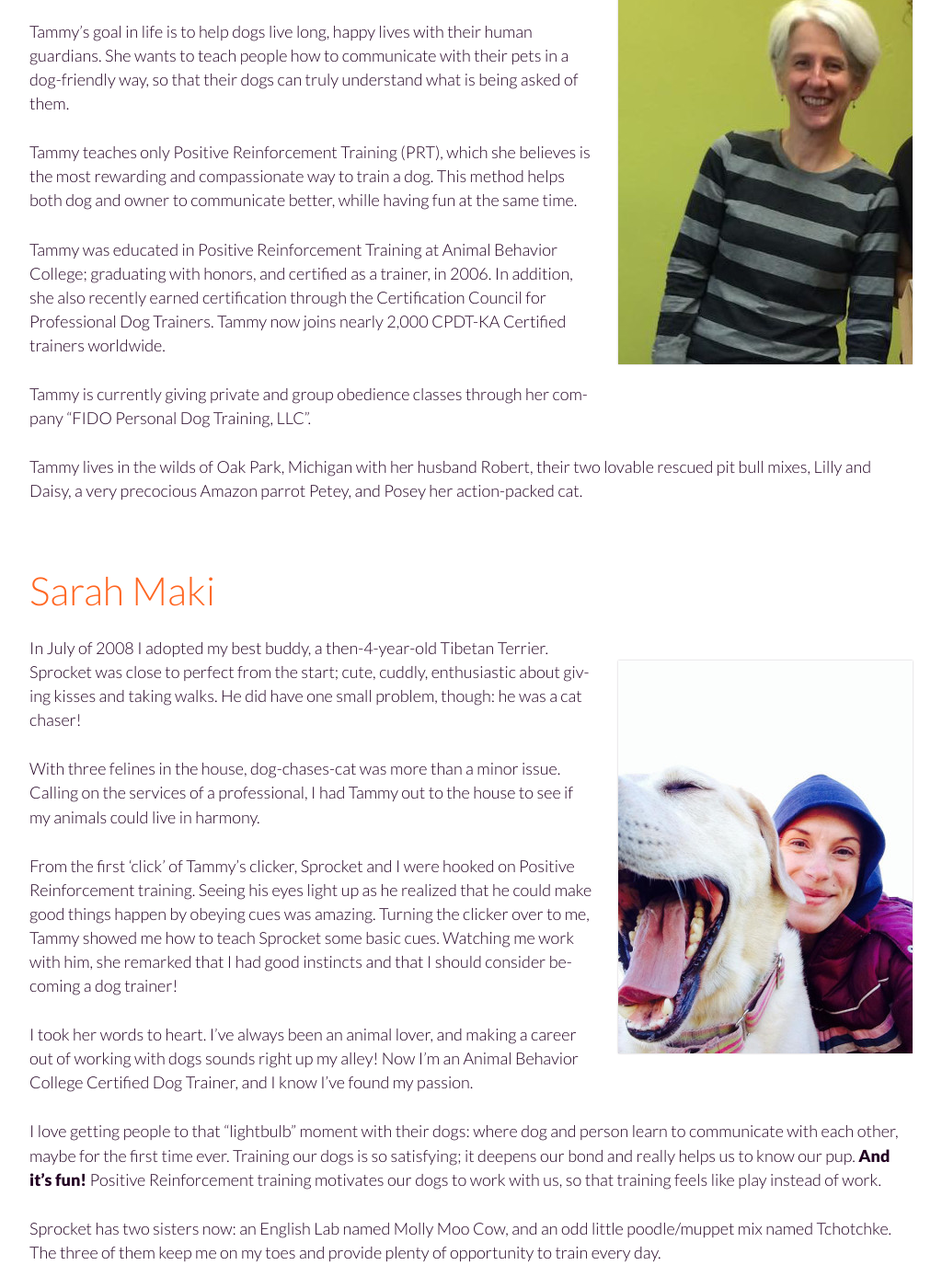
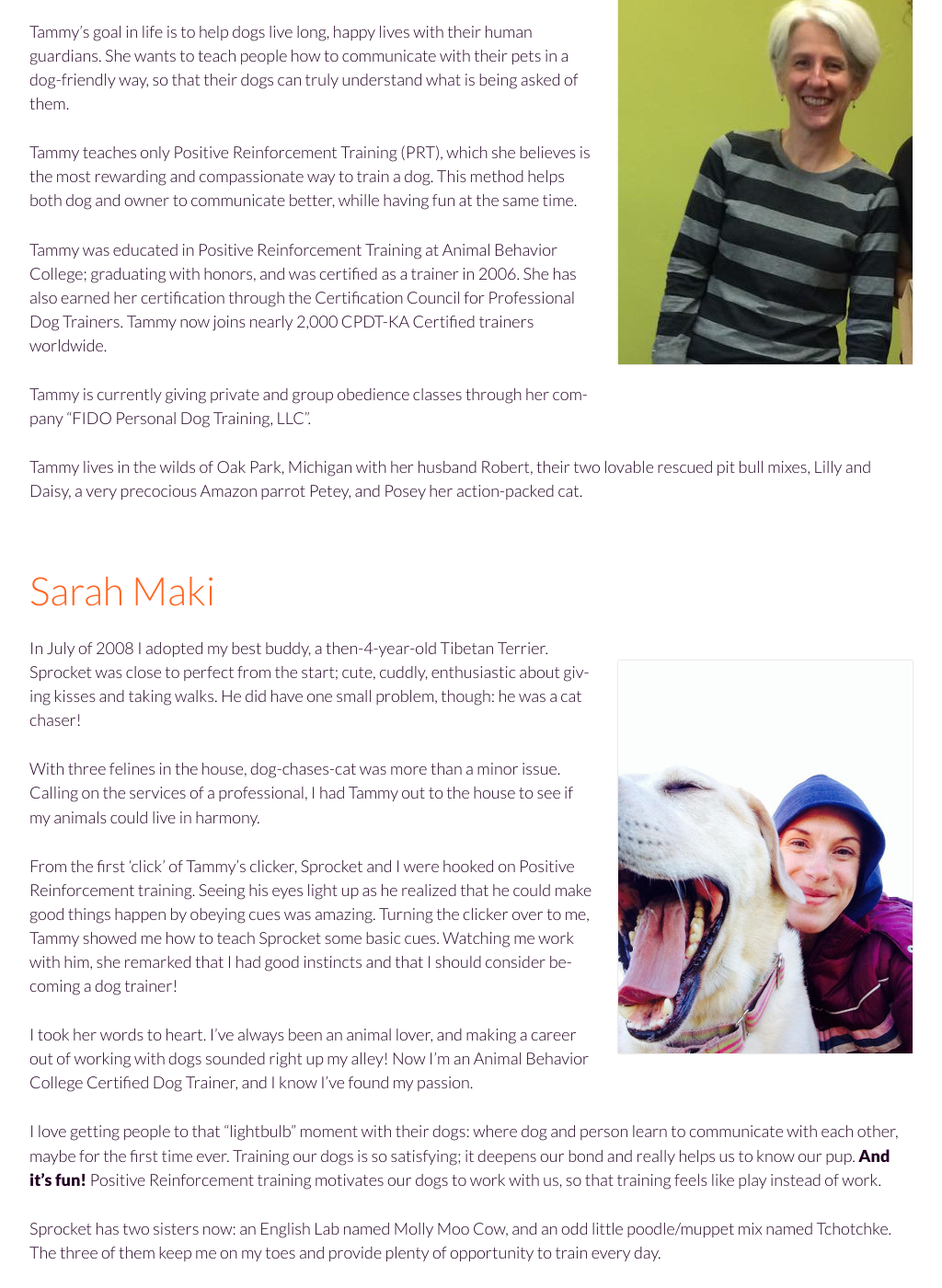
Before and after one commit to fidodogtraining/fidodogtraining.github.io, a Jekyll site: the page built from _autopages/about.md, in a window 1280 px wide and 1400 px high, scrolled down 1015 px. Shown: the whole window at 92% size, without its empty margins (128-1152 px from the left). Built offline with Jekyll 4.4.1, drawn with Linux system fonts in a browser that asks for light colours; Markdown is read by kramdown in place of the engine named in the settings.

Commit message:
Update about.md

```diff
--- a/_autopages/about.md
+++ b/_autopages/about.md
@@ -26,7 +26,7 @@ and compassionate way to train a dog. This method helps both dog and owner to co
 whille having fun at the same time.
 
 Tammy was educated in Positive Reinforcement Training at Animal Behavior College; graduating with
-honors, and certified as a trainer, in 2006. In addition, she also recently earned certification
+honors, and was certified as a trainer in 2006. She has also earned her certification
 through the Certification Council for Professional Dog Trainers. Tammy now joins nearly 2,000
 CPDT-KA Certified trainers worldwide.
 
@@ -52,7 +52,7 @@ Turning the clicker over to me, Tammy showed me how to teach Sprocket some basic
 with him, she remarked that I had good instincts and that I should consider becoming a dog trainer!
 
 I took her words to heart. I've always been an animal lover, and making a career out of working with dogs
-sounds right up my alley! Now I'm an Animal Behavior College Certified Dog Trainer, and I know I've found
+sounded right up my alley! Now I'm an Animal Behavior College Certified Dog Trainer, and I know I've found
 my passion.
 
 I love getting people to that "lightbulb" moment with their dogs: where dog and person learn to communicate
```
